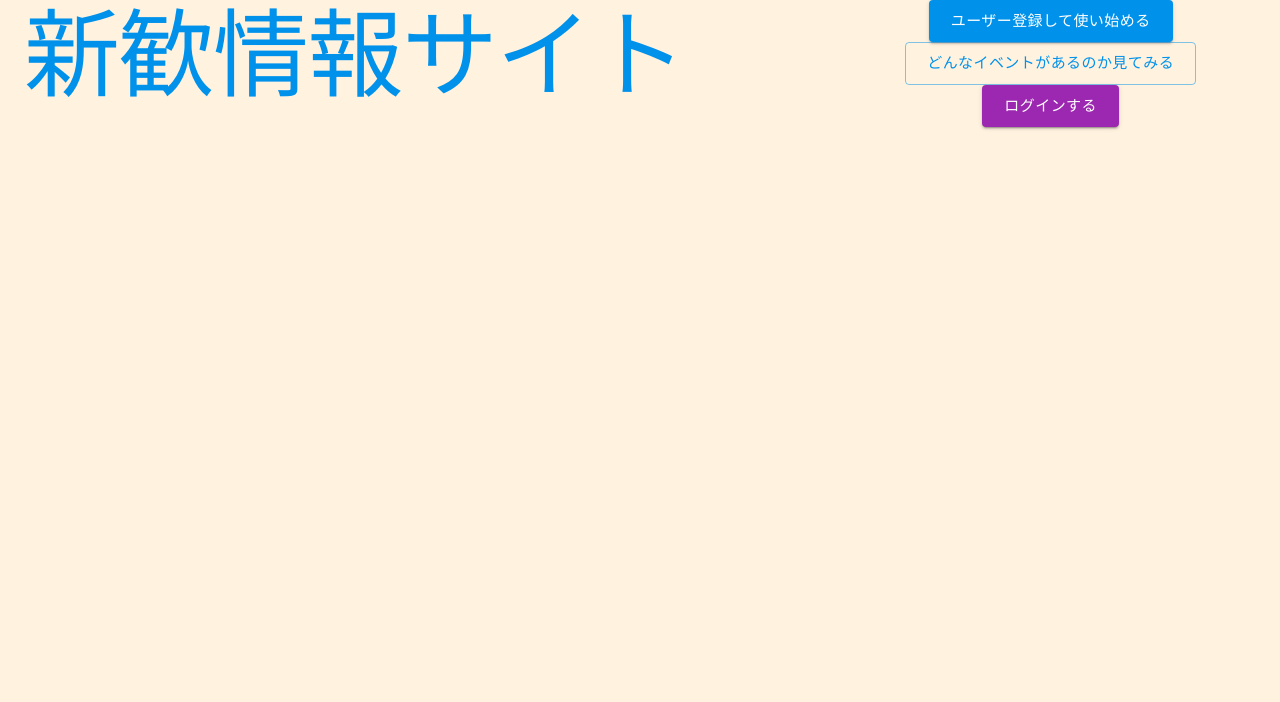
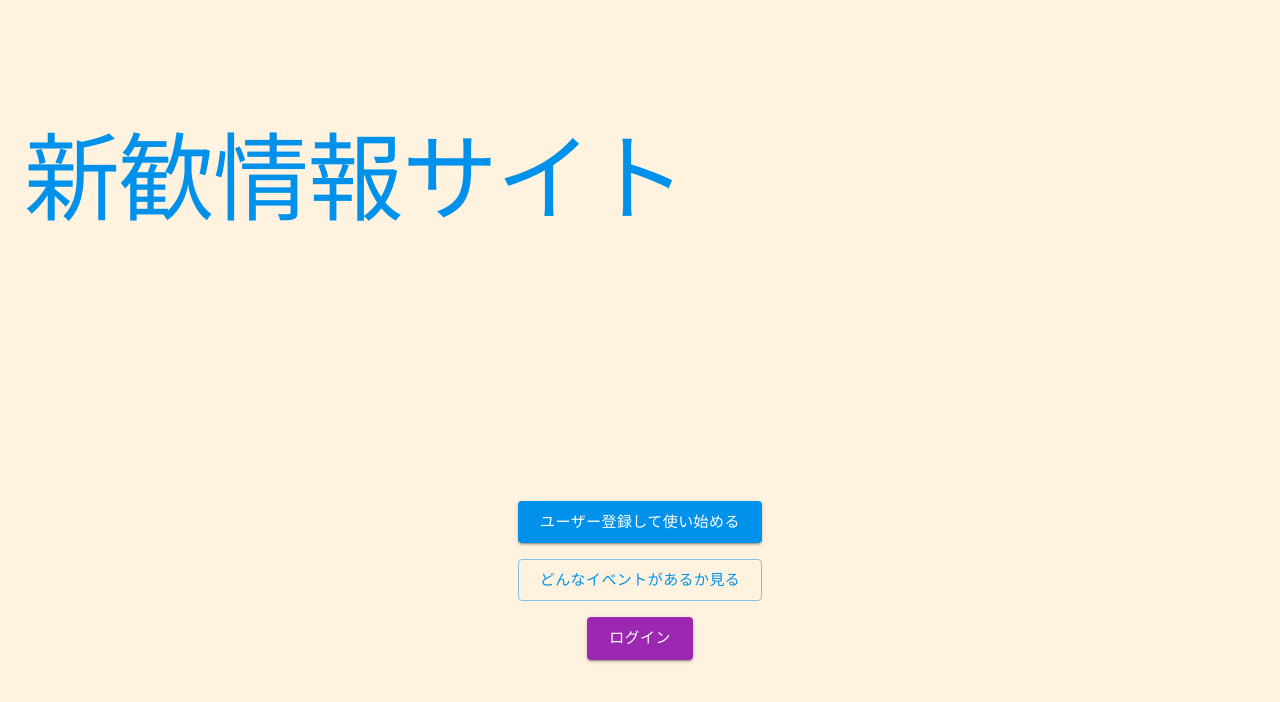
Before and after one commit to hotter6163/welcul, a Next.js app: page / in a window 1280 px wide. Shown: the top 702 px of the page. Built offline with nearby package versions, Linux system fonts and the light colour scheme.

Commit message:
topページの中央寄せ完了

```diff
--- a/src/pages/index.tsx
+++ b/src/pages/index.tsx
@@ -1,5 +1,6 @@
 import type { NextPage } from 'next'
 import {
+  Box,
   Button,
   Container,
   Grid,
@@ -19,8 +20,8 @@ const Page: NextPage = () => {
     <main>
       <Container maxWidth="xl">
         <Grid container className="h-screen">
-          <Grid item xs={12} lg={8}>
-            <div className="align-middle inline-block">
+          <Grid item xs={12} className="flex">
+            <div className="self-center">
               <Typography
                 variant="h1"
                 sx={{ color: "text.accent" }}
@@ -29,21 +30,23 @@ const Page: NextPage = () => {
               </Typography>
             </div>
           </Grid>
-          <Grid item xs={12} lg={4}>
-            <div className="text-center">
+          <Grid item xs={12} className="flex">
+            <div className="self-center w-full">
+              <div className="text-center my-4">
                 <Button variant="contained" color="accent" size="large">
                   ユーザー登録して使い始める
                 </Button>
               </div>
-            <div className="text-center">
+              <div className="text-center my-4">
                 <Button variant="outlined" color="accent" size="large">
-                どんなイベントがあるのか見てみる
+                  どんなイベントがあるか見る
                 </Button>
               </div>
-            <div className="text-center">
+              <div className="text-center my-4">
                 <Button variant="contained" color="secondary" size="large">
-                ログインする
+                  ログイン
                 </Button>
+              </div>
             </div>
           </Grid>
         </Grid>
```
Lines whose indentation alone changed are shown as unchanged.
